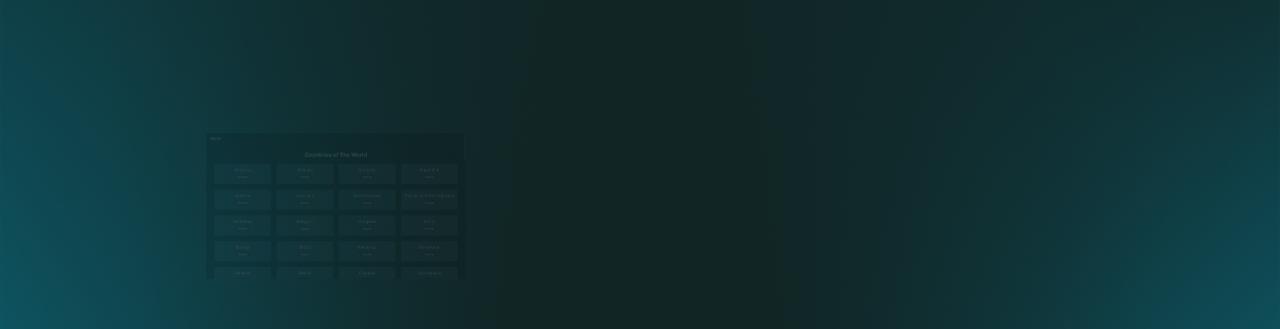
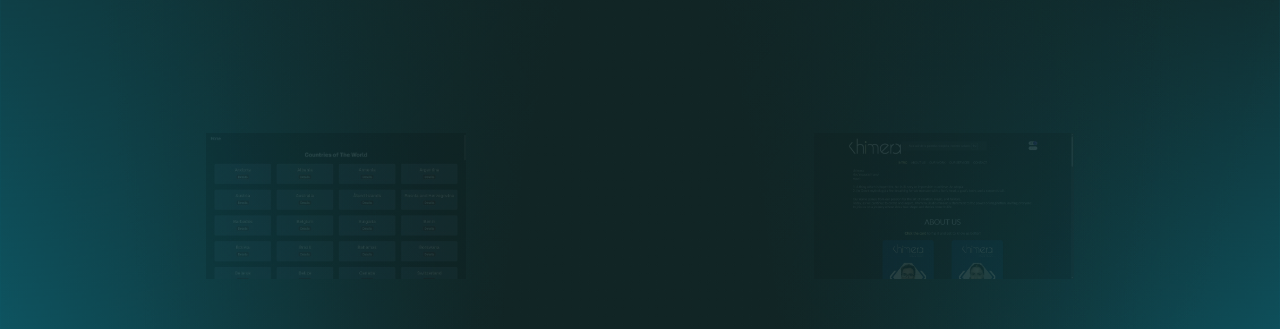
Before and after one commit to GonzaloGarciaCalvo/portfolio-react, a React (Vite) app: page / in a window 1280 px wide. Shown: the part 3120-3449 px from the top of the page. Built offline with nearby package versions, Linux system fonts and the light colour scheme.

Commit message:
add: khimerastudio project

```diff
--- a/src/components/Home.jsx
+++ b/src/components/Home.jsx
@@ -37,7 +37,7 @@ export default function Home() {
           >
             {
               itemsData.map(
-                item => <SkillItem itemData={item} key={item.id} image={item.imgSource} />
+                (item,idx) => <SkillItem itemData={item} key={idx} image={item.imgSource}  />
               )
             }
           </div>
--- a/src/components/SkillItem.jsx
+++ b/src/components/SkillItem.jsx
@@ -1,7 +1,7 @@
 export default function SkillItem({itemData, image}) {
 
   return (
-		<article className={itemData.article.className}>
+		<article className={itemData.article.className} id={itemData.name}>
 			<img
         className={itemData.image.className}
         src={image}
--- a/src/data/dataProjcts.js
+++ b/src/data/dataProjcts.js
@@ -2,13 +2,14 @@ import plazaKoros from '../assets/images/plazaKoros.webp'
 import kireiJabones from '../assets/images/kireiJabones.webp'
 import pf_js from '../assets/images/pf_js.webp'
 import pf_react from '../assets/images/pf_react.webp'
-import edaMentorin from '../assets/images/edaMentorin.webp'
+import edaMentoring from '../assets/images/edaMentorin.webp'
 import poacea from '../assets/images/poacea.jpg'
 import baTailored from '../assets/images/baTailored.webp'
 import movieSearcher from '../assets/images/movieSearcher.webp'
 import legaltech from '../assets/images/legalTech.webp'
 import mediPro from '../assets/images/mediPro.webp'
 import countriesInfoApp from '../assets/images/countriesInfoApp.webp'
+import khimerastudio from '../assets/images/khimerastudio.jpg'
 
 export const esProjects = [
   { img:plazaKoros,
@@ -35,7 +36,7 @@ export const esProjects = [
     url:'https://ornate-creponne-7f057e.netlify.app/',
     id:4
   },
-  { img:edaMentorin,
+  { img:edaMentoring,
     alt:'link a proyecto eda mentoring',
     title:'Freelance Top 10 Curso Javascript Coderhouse',
     url:'https://gonzalogarciacalvo.github.io/EDA-Mentoring/',
@@ -80,7 +81,14 @@ export const esProjects = [
       url:'https://develops-today-challenge.vercel.app/',
       repository:'https://github.com/GonzaloGarciaCalvo/DevelopsToday-Challenge',
       id:11
-    }
+    },
+    { img:khimerastudio,
+    alt:'link to Khimera Studio site',
+    title:'Página web de Khimera Studio, Astro y vanilla js',
+    url:'https://khimerastudio.com/',
+    repository:'https://github.com/GonzaloGarciaCalvo/KhimeraStudio',
+    id:12
+  }
 ]
 
 export const enProjects = [
@@ -108,7 +116,7 @@ export const enProjects = [
     url:'https://ornate-creponne-7f057e.netlify.app/',
     id:4
   },
-  { img:edaMentorin,
+  { img:edaMentoring,
     alt:'link to Eda Mentoring project',
     title:'Freelance Top 10 Coderhouse Javascript Course',
     url:'https://gonzalogarciacalvo.github.io/EDA-Mentoring/',
@@ -153,5 +161,12 @@ export const enProjects = [
     url:'https://develops-today-challenge.vercel.app/',
     repository:'https://github.com/GonzaloGarciaCalvo/DevelopsToday-Challenge',
     id:11
+  },
+  { img:khimerastudio,
+    alt:'link to Khimera Studio site',
+    title:'Khimera Studio landing page, Astro and vanilla js',
+    url:'https://khimerastudio.com/',
+    repository:'https://github.com/GonzaloGarciaCalvo/KhimeraStudio',
+    id:12
   }
 ]
```
Also changed, not shown: src/assets/images/khimerastudio.jpg (added).
